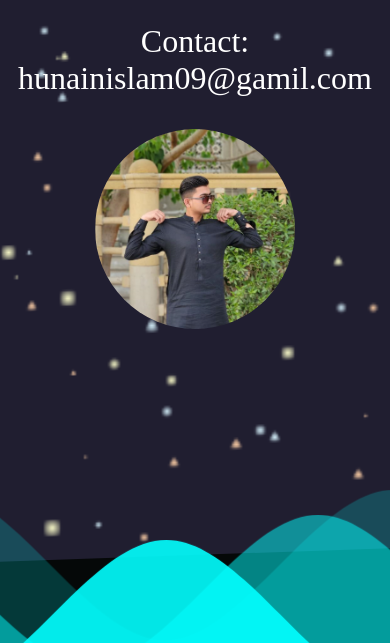
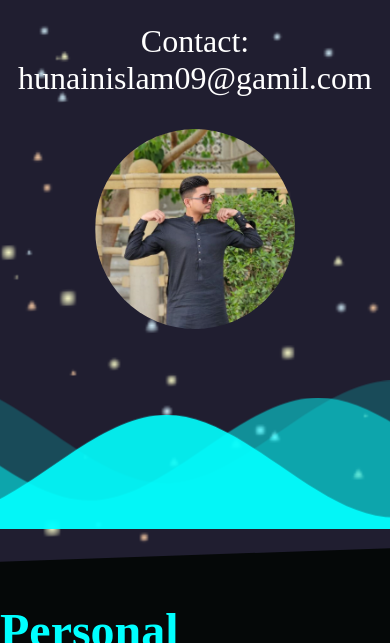
Before and after one commit to hunainislam/Dynamic-Resume-Builder-with-Form-, a plain HTML site: page index.html in a window 390 px wide. Shown: the part 137-780 px from the top of the page. Drawn offline with Linux system fonts and the light colour scheme.

Commit message:
updated2

```diff
--- a/style.css
+++ b/style.css
@@ -11,9 +11,9 @@ body {
   justify-content: center;
   flex-direction: column-reverse;
   gap: 50px;
-    padding: 0 80px;
+  padding:  80px;
   text-align: center;
-    height: 100vh;
+  height: 40vh;
   background: #050808;
 }
 
@@ -25,7 +25,7 @@ body {
 .banner h2 {
   font-weight: 500;
   font-size: 30px;
-    margin: 0 0 10px;
+  margin: 10px;
 }
 
 .banner p {
@@ -51,6 +51,7 @@ body {
   .banner > img {
     width: 10vw;
     left: 100px;
+
   }
 }
 
@@ -78,9 +79,33 @@ body {
 
 svg {
   position: absolute;
-    left: 0;
-    bottom: 0;
+  top: 60%;
+  left: 0%;
   width: 100%;
   height: 30vw;
-    max-height: 200px;
+  max-height: 150px;
+  z-index: -1;
 }
+
+@media (max-width: 768px) {
+  svg {
+    height: 20vh;
+    top: 60%;
+    left: 0%;
+    max-height: 100px;
+  }
+}
+
+header {
+  position: relative;
+  overflow: hidden;
+}
+
+@media (max-width: 480px) {
+  svg {
+    height: 25vh;
+    max-height: 80px;
+    top: 60%;
+    left: 0%;
+  }
+}
--- a/styles.css
+++ b/styles.css
@@ -2,6 +2,7 @@ body {
     font-family: Arial, sans-serif;
     margin: 20px;
     background-color: #f4f4f4;
+    zoom: 200%;
 }
 
 header {
```
Lines whose indentation alone changed are shown as unchanged.
